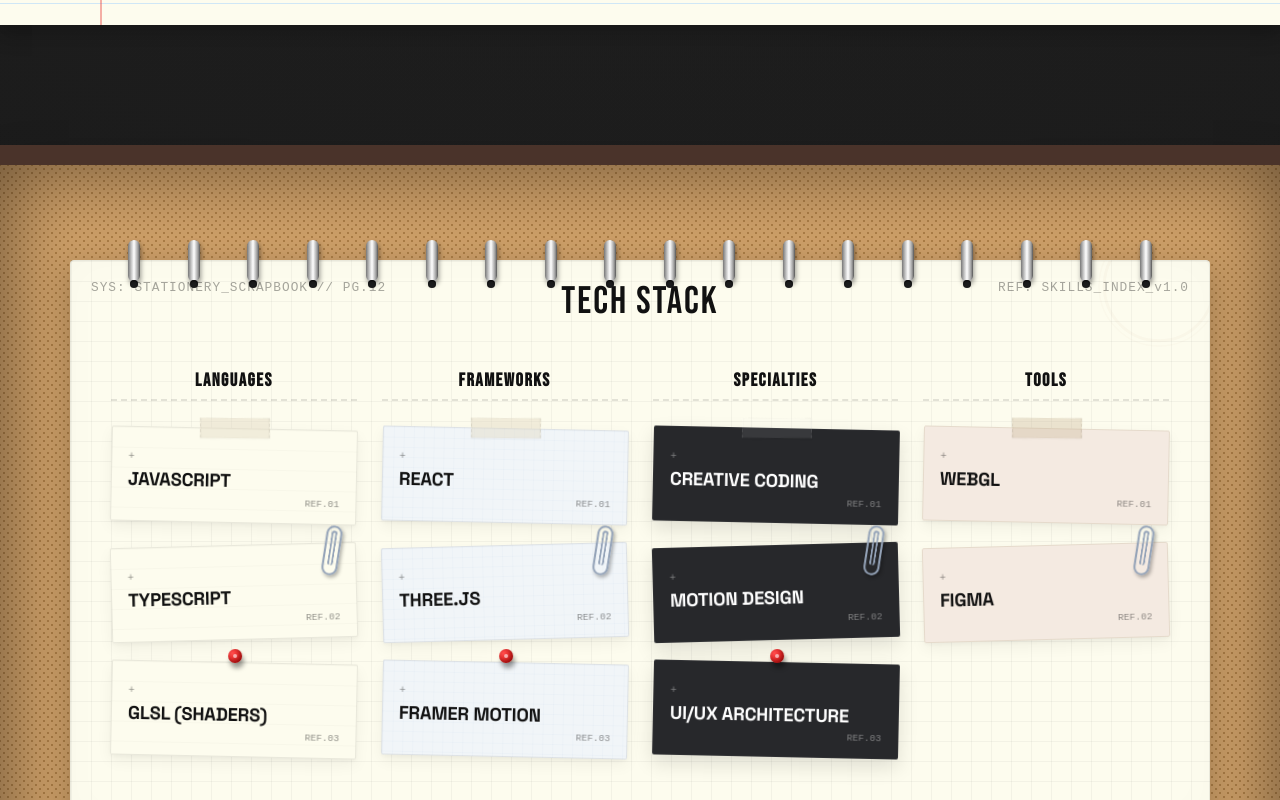
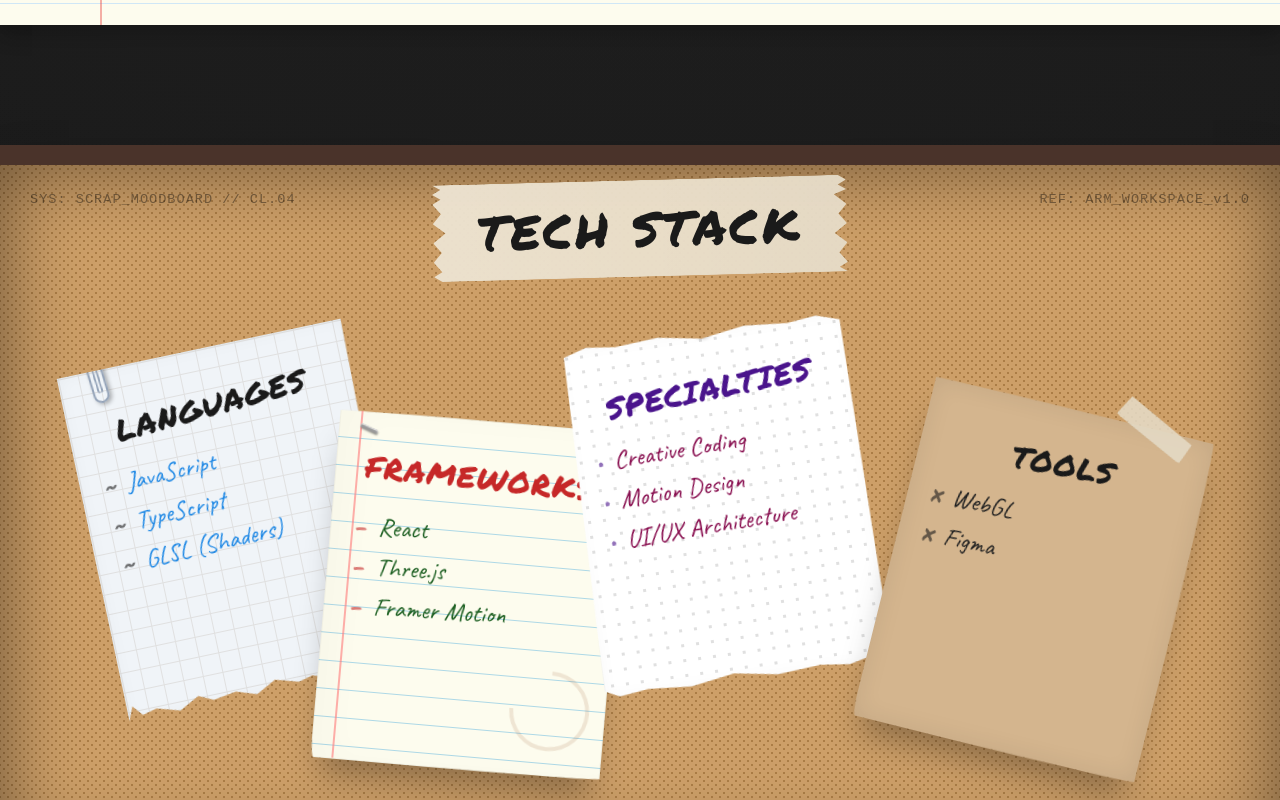
Before and after one commit to armaan-choudhary/armaan-portfolio, a React (Vite) app: page / in a window 1280 px wide. Shown: the part 4140-4940 px from the top of the page. Built offline with nearby package versions, Linux system fonts and the light colour scheme.

Commit message:
feat: enhance tech stack section with scrapbook realism
- Stagger scrapbook notes with more organic rotation and chaotic layout
- Add different handwritten ink colors for each paper scrap
- Update section title label to masking tape aesthetic

```diff
--- a/src/pages/Home.jsx
+++ b/src/pages/Home.jsx
@@ -264,79 +264,88 @@
             </motion.div>
           </div>
         </div>
-      </section>      <section className={styles.skillsSection} id="toolbox">
+      </section>
+
+      <section className={styles.skillsSection} id="toolbox">
         <div ref={pegboardRef} className={styles.pegboard}>
 
-          {/* Silver spiral binding rings at the top of the notebook */}
-          <div className={styles.spiralBinding}>
-            {Array.from({ length: 18 }).map((_, idx) => (
-              <div key={idx} className={styles.spiralRing} />
-            ))}
-          </div>
+          {/* Coffee stain floating on the wooden tabletop */}
+          <div className={styles.coffeeStain} style={{ bottom: 20, right: 30, opacity: 0.15, transform: 'scale(0.85)', pointerEvents: 'none', position: 'absolute' }} />
 
-          <div className={styles.notebookSheet}>
-            {/* Metadata parameters inside the page */}
-            <div className={styles.pegboardStencilLeft} style={{ top: 12, left: 20 }}>
-              <span style={{ fontSize: '0.8rem', color: 'rgba(0,0,0,0.35)', fontFamily: 'monospace', letterSpacing: '1px' }}>
-                SYS: STATIONERY_SCRAPBOOK // PG.12
+          {/* Metadata parameters on the desk */}
+          <div className={styles.pegboardStencilLeft} style={{ top: 20, left: 30 }}>
+            <span style={{ fontSize: '0.85rem', color: 'rgba(0,0,0,0.4)', fontFamily: 'monospace', letterSpacing: '1px' }}>
+              SYS: SCRAP_MOODBOARD // CL.04
             </span>
           </div>
-            <div className={styles.pegboardStencilRight} style={{ top: 12, right: 20 }}>
-              <span style={{ fontSize: '0.8rem', color: 'rgba(0,0,0,0.35)', fontFamily: 'monospace', letterSpacing: '1px' }}>
-                REF: SKILLS_INDEX_v1.0
+          <div className={styles.pegboardStencilRight} style={{ top: 20, right: 30 }}>
+            <span style={{ fontSize: '0.85rem', color: 'rgba(0,0,0,0.4)', fontFamily: 'monospace', letterSpacing: '1px' }}>
+              REF: ARM_WORKSPACE_v1.0
             </span>
           </div>
 
-            <div className={styles.pegboardTitle} style={{ top: 10, left: '50%', transform: 'translateX(-50%)', position: 'absolute', zIndex: 10 }}>
-              <span style={{ fontFamily: 'var(--font-heading)', fontSize: '2.4rem', letterSpacing: '2px', color: 'var(--charcoal)' }}>
-                TECH STACK
-              </span>
+          <div className={styles.pegboardTitleLabel}>
+            <span>TECH STACK</span>
           </div>
 
-            {/* Coffee stain inside the notebook page */}
-            <div className={styles.coffeeStain} style={{ bottom: -20, right: -25, opacity: 0.18, transform: 'scale(0.75)', pointerEvents: 'none' }} />
+          <div className={styles.scrapsBoardContainer}>
+            {["Languages", "Frameworks", "Specialties", "Tools"].map((category, catIdx) => {
+              // Rotation angles, offsets, and overlaps for messy collage effect
+              const tilts = [-12, 5, -8, 14];
+              const offsetsX = [30, -25, -60, -40];
+              const offsetsY = [-15, 60, -30, 45];
+              const zIndexes = [20, 21, 22, 23];   // Ensure they stack correctly
 
-            <div className={styles.stationeryGridContainer}>
-              {["Languages", "Frameworks", "Specialties", "Tools"].map((category) => (
-                <div key={category} className={styles.stationeryColumn}>
-                  <h3 className={styles.columnHeader}>{category.toUpperCase()}</h3>
-                  <div className={styles.columnCardsList}>
-                    {groupedSkills[category].map((skill, idx) => {
-                      // Slight natural visual tilt offset
-                      const tilt = (idx % 2 === 0) ? 1.2 : -1.5;
-                      // Cycle attachment decorations: 0 = Tape, 1 = Paperclip, 2 = Push-pin
-                      const attachmentType = idx % 3;
+              const tilt = tilts[catIdx];
+              const xOffset = offsetsX[catIdx];
+              const yOffset = offsetsY[catIdx];
+              const zBase = zIndexes[catIdx];
+
+              // Attachment type: 0 = Paperclip, 1 = Staple, 2 = Push-pin, 3 = Masking Tape
+              const attachmentType = catIdx;
+
+              // Hand-drawn bullets
+              const bullets = ["~", "-", "•", "x"];
+              const bullet = bullets[catIdx];
 
               return (
                 <motion.div
-                          key={skill.name}
-                          className={`${styles.stationeryCard} ${styles[`card${category}`]}`}
-                          style={{ rotate: tilt }}
+                  key={category}
+                  className={`${styles.scrapPaperCard} ${styles[`scrap${category}`]}`}
+                  style={{
+                    rotate: tilt,
+                    x: xOffset,
+                    y: yOffset,
+                    zIndex: zBase
+                  }}
                   whileHover={{
-                            scale: 1.04,
-                            rotate: tilt * 0.5,
-                            y: -5,
-                            zIndex: 15,
-                            boxShadow: "0 15px 30px rgba(0,0,0,0.18)"
+                    scale: 1.05,
+                    rotate: tilt * 0.2,
+                    y: yOffset - 15,
+                    zIndex: 30,
                   }}
-                          transition={{ type: "spring", stiffness: 300, damping: 18 }}
+                  transition={{ type: "spring", stiffness: 260, damping: 16 }}
                 >
-                          {attachmentType === 0 && <div className={styles.stationeryCardTape} />}
-                          {attachmentType === 1 && <div className={styles.paperClip} style={{ top: -18, right: 15, transform: 'rotate(10deg)' }} />}
+                  {/* Render the appropriate fastener */}
+                  {attachmentType === 0 && <div className={styles.paperClip} style={{ top: -18, left: 30, transform: 'rotate(-5deg)' }} />}
+                  {attachmentType === 1 && <div className={styles.staple} />}
                   {attachmentType === 2 && <div className={styles.pushPin} style={{ top: -14, left: '50%', transform: 'translateX(-50%)' }} />}
+                  {attachmentType === 3 && <div className={styles.stationeryCardTape} style={{ top: -12, right: 25, transform: 'rotate(25deg)' }} />}
 
-                          <div className={styles.stationeryCardContent}>
-                            <span className={styles.stationeryCardCrosshair}>+</span>
-                            <span className={styles.stationeryCardName}>{skill.name}</span>
-                            <span className={styles.stationeryCardIndex}>REF.0{idx + 1}</span>
-                          </div>
+                  {category === "Frameworks" && <div className={styles.scrapFrameworksMargin} />}
+                  <h3 className={styles.scrapTitle}>{category}</h3>
+
+                  <ul className={styles.scrapHandwrittenList}>
+                    {groupedSkills[category].map((skill) => (
+                      <li key={skill.name} className={styles.scrapHandwrittenItem}>
+                        <span className={styles.scrapCheckbox}>{bullet}</span>
+                        <span className={styles.scrapSkillName}>{skill.name}</span>
+                      </li>
+                    ))}
+                  </ul>
                 </motion.div>
               );
             })}
-                  </div>
-                </div>
-              ))}
-            </div>
           </div>
 
           <div className={styles.pegboardLedge} />
--- a/src/pages/Home.module.css
+++ b/src/pages/Home.module.css
@@ -787,58 +787,6 @@
   overflow: hidden;
 }
 
-.spiralBinding {
-  position: absolute;
-  top: 75px; /* Positioned right where the notebook sheet starts */
-  left: 10%;
-  right: 10%;
-  height: 30px;
-  display: flex;
-  justify-content: space-between;
-  pointer-events: none;
-  z-index: 100;
-}
-
-.spiralRing {
-  width: 12px;
-  height: 42px;
-  background: linear-gradient(to right, #777, #ccc 30%, #fff 50%, #999 85%, #555);
-  border-radius: 6px;
-  box-shadow: 1px 3px 5px rgba(0,0,0,0.4);
-  position: relative;
-}
-.spiralRing::after {
-  content: '';
-  position: absolute;
-  bottom: -6px;
-  left: 50%;
-  transform: translateX(-50%);
-  width: 8px;
-  height: 8px;
-  background: #1a1b1c;
-  border-radius: 50%;
-  box-shadow: inset 0 1px 2px rgba(0,0,0,0.8);
-}
-
-.notebookSheet {
-  background-color: #fdfcee; /* Yellow pad cream paper matching about section */
-  background-image:
-    linear-gradient(rgba(0, 0, 0, 0.04) 1px, transparent 1px),
-    linear-gradient(90deg, rgba(0, 0, 0, 0.04) 1px, transparent 1px);
-  background-size: 20px 20px;
-  border: 1px solid rgba(0, 0, 0, 0.08);
-  border-radius: 4px;
-  padding: 70px 40px 45px 40px;
-  box-shadow:
-    0px 8px 30px rgba(0,0,0,0.22),
-    inset 0 0 40px rgba(0,0,0,0.02);
-  width: 95%;
-  max-width: 1200px;
-  position: relative;
-  overflow: hidden;
-  box-sizing: border-box;
-}
-
 .pegboardStencilLeft, .pegboardStencilRight {
   position: absolute;
   pointer-events: none;
@@ -846,161 +794,226 @@
   z-index: 10;
 }
 
-/* Stationery Grid */
-.stationeryGridContainer {
-  display: grid;
-  grid-template-columns: repeat(4, 1fr);
-  gap: 25px;
-  width: 100%;
-  margin-top: 40px;
-  margin-bottom: 20px;
+.pegboardTitleLabel {
+  position: absolute;
+  top: 15px;
+  left: 50%;
+  transform: translateX(-50%) rotate(-1.5deg);
+  background-color: rgba(235, 225, 205, 0.95); /* Masking tape base */
+  background-image: linear-gradient(90deg, rgba(255,255,255,0.1) 0%, rgba(255,255,255,0) 50%, rgba(0,0,0,0.02) 100%);
+  padding: 10px 45px;
+  box-shadow:
+    0px 3px 6px rgba(0,0,0,0.15),
+    inset 0 0 2px rgba(0,0,0,0.05);
+  color: #1a1a1a;
+  z-index: 10;
+  display: flex;
+  align-items: center;
+  justify-content: center;
+  font-family: var(--font-marker);
+  font-size: 3rem;
+  letter-spacing: 3px;
+  /* Torn tape edges on left and right */
+  clip-path: polygon(
+    2% 0%, 98% 0%,
+    100% 5%, 98% 10%, 100% 15%, 97% 20%, 100% 30%, 98% 40%, 100% 50%, 97% 60%, 100% 70%, 98% 80%, 100% 90%, 98% 95%, 100% 100%,
+    2% 100%,
+    0% 95%, 2% 90%, 0% 80%, 2% 70%, 0% 60%, 3% 50%, 0% 40%, 2% 30%, 0% 20%, 2% 15%, 0% 10%, 2% 5%, 0% 0%
+  );
 }
 
-
-
-@media (max-width: 950px) {
-  .stationeryGridContainer {
-    grid-template-columns: repeat(2, 1fr);
-    gap: 25px;
-  }
+/* Remove the top piece of tape since the title IS the tape now */
+.pegboardTitleLabel::before {
+  display: none;
 }
 
-@media (max-width: 540px) {
-  .stationeryGridContainer {
-    grid-template-columns: 1fr;
-    gap: 30px;
-  }
+.scrapsBoardContainer {
+  display: flex;
+  flex-wrap: wrap;
+  justify-content: center;
+  align-items: center;
+  width: 100%;
+  max-width: 1300px;
+  margin-top: 100px;
+  margin-bottom: 50px;
+  position: relative;
+  z-index: 20;
 }
 
-.stationeryColumn {
-  display: flex;
-  flex-direction: column;
-  gap: 15px;
-  min-width: 0; /* Prevents flex items from overflowing container */
-}
-
-.columnHeader {
-  font-family: var(--font-heading);
-  font-size: 1.15rem;
-  font-weight: 800;
-  color: var(--charcoal);
-  text-align: center;
-  letter-spacing: 1.5px;
-  border-bottom: 2px dashed rgba(0,0,0,0.1);
-  padding-bottom: 8px;
-  margin-bottom: 12px;
-}
-
-.columnCardsList {
-  display: flex;
-  flex-direction: column;
-  gap: 22px;
-}
-
-/* Cards */
-.stationeryCard {
+.scrapPaperCard {
   position: relative;
-  background-color: #ffffff;
-  border: 1px solid rgba(0,0,0,0.08);
-  border-radius: 2px;
-  padding: 24px 16px 14px 16px;
+  width: 290px;
+  min-height: 350px;
+  padding: 40px 25px 30px 25px;
   box-shadow:
-    0px 2px 4px rgba(0,0,0,0.04),
-    0px 6px 15px rgba(0,0,0,0.05);
+    0px 20px 25px rgba(0,0,0,0.35),
+    inset 0 0 15px rgba(0,0,0,0.03);
   box-sizing: border-box;
   display: flex;
   flex-direction: column;
-  cursor: default;
+  cursor: grab;
+}
+
+.scrapPaperCard:active {
+  cursor: grabbing;
+}
+
+/* Fasteners */
+.staple {
+  position: absolute;
+  top: 15px;
+  left: 20px;
+  width: 18px;
+  height: 4px;
+  background-color: #999;
+  border-radius: 1px;
+  box-shadow: 1px 1px 2px rgba(0,0,0,0.4), inset 0 1px 1px rgba(255,255,255,0.8);
+  transform: rotate(20deg);
+  z-index: 10;
 }
 
 .stationeryCardTape {
   position: absolute;
-  top: -11px;
-  left: 50%;
-  transform: translateX(-50%) rotate(-1deg);
-  width: 70px;
-  height: 20px;
-  background-color: rgba(225, 215, 190, 0.42); /* Matte masking tape */
-  box-shadow: inset 0 0 2px rgba(0,0,0,0.05), 0 1px 2px rgba(0,0,0,0.04);
-  border-left: 1px dashed rgba(0,0,0,0.08);
-  border-right: 1px dashed rgba(0,0,0,0.08);
+  width: 80px;
+  height: 24px;
+  background-color: rgba(230, 220, 200, 0.85); /* Masking tape */
+  box-shadow: inset 0 0 2px rgba(0,0,0,0.05), 0 1px 2px rgba(0,0,0,0.1);
+  /* ragged edges */
+  clip-path: polygon(2% 0, 98% 5%, 100% 95%, 95% 100%, 5% 98%, 0% 95%);
   z-index: 10;
 }
 
-.stationeryCardContent {
+/* Scrap Types */
+.scrapLanguages {
+  background-color: #f0f4f8; /* Graph paper */
+  background-image:
+    repeating-linear-gradient(#e0e0e0 0 1px, transparent 1px 100%),
+    repeating-linear-gradient(90deg, #e0e0e0 0 1px, transparent 1px 100%);
+  background-size: 20px 20px;
+  /* Torn edges using clip-path magic to simulate tearing at the bottom */
+  clip-path: polygon(0% 0%, 100% 0%, 98% 97%, 95% 100%, 88% 98%, 85% 99%, 78% 97%, 72% 100%, 65% 98%, 60% 99%, 52% 97%, 45% 100%, 38% 98%, 30% 99%, 25% 97%, 18% 100%, 10% 98%, 5% 99%, 2% 96%, 0% 100%);
+  border: 1px solid rgba(0,0,0,0.05);
+}
+
+.scrapFrameworks {
+  background-color: #fdfcee; /* Yellow legal pad */
+  background-image: repeating-linear-gradient(transparent, transparent 27px, #add8e6 27px, #add8e6 28px);
+  border-radius: 255px 5px 225px 3px / 2px 255px 3px 25px;
+  border: 1px solid rgba(0,0,0,0.05);
+  box-shadow: inset 20px 0 30px rgba(0,0,0,0.02), 0px 25px 30px -10px rgba(0,0,0,0.3);
+}
+
+/* Coffee Stain */
+.scrapFrameworks::before {
+  content: '';
+  position: absolute;
+  right: 15px;
+  bottom: 25px;
+  width: 80px;
+  height: 80px;
+  border: 4px solid rgba(139, 69, 19, 0.12);
+  border-radius: 50%;
+  border-left-color: transparent;
+  transform: rotate(45deg);
+  pointer-events: none;
+}
+
+.scrapFrameworksMargin {
+  position: absolute;
+  left: 20px;
+  top: 0;
+  bottom: 0;
+  width: 2px;
+  background-color: #ff7b7b; /* red margin line */
+  opacity: 0.6;
+}
+
+.scrapSpecialties {
+  background-color: #fff;
+  background-image: radial-gradient(#e0e0e0 1.5px, transparent 1.5px);
+  background-size: 15px 15px;
+  /* Torn edge top and bottom */
+  clip-path: polygon(2% 2%, 10% 0%, 20% 1%, 35% 0%, 50% 2%, 65% 0%, 80% 1%, 90% 0%, 98% 2%, 100% 100%, 95% 98%, 85% 100%, 75% 99%, 60% 100%, 45% 98%, 30% 100%, 15% 99%, 5% 100%, 0% 98%);
+  border: 1px solid rgba(0,0,0,0.05);
+}
+
+.scrapTools {
+  background-color: #d4b58e; /* Brown craft paper */
+  border-radius: 255px 5px 225px 3px / 2px 255px 3px 25px;
+  box-shadow: inset 0 0 25px rgba(0,0,0,0.08), 0px 25px 30px -10px rgba(0,0,0,0.3);
+}
+
+/* Typography inside scraps */
+.scrapTitle {
+  font-family: var(--font-marker);
+  font-size: 1.9rem;
+  text-transform: uppercase;
+  color: #1a1a1a;
+  text-align: center;
+  margin-bottom: 25px;
+  transform: rotate(-3.5deg);
+  letter-spacing: 1px;
+  position: relative;
+  z-index: 2;
+}
+
+.scrapHandwrittenList {
+  list-style: none;
+  padding: 0;
   display: flex;
   flex-direction: column;
-  justify-content: space-between;
-  height: 100%;
-  min-height: 55px;
+  gap: 12px;
+  margin: 0;
+  position: relative;
+  z-index: 2;
+  transform: rotate(-1.5deg);
 }
 
-.stationeryCardCrosshair {
-  font-family: monospace;
-  font-size: 0.65rem;
-  opacity: 0.45;
-  align-self: flex-start;
-  line-height: 1;
+.scrapHandwrittenItem {
+  font-family: var(--font-handwritten);
+  font-size: 1.6rem;
+  color: var(--blue-ink);
+  display: flex;
+  align-items: center;
+  gap: 10px;
+  line-height: 1.1;
 }
 
-.stationeryCardName {
-  font-family: var(--font-body);
-  font-size: 1.15rem;
-  font-weight: 800;
-  text-transform: uppercase;
-  letter-spacing: -0.2px;
-  margin: 6px 0;
-  line-height: 1.25;
-  color: var(--charcoal);
+.scrapCheckbox {
+  color: #1a1a1a;
+  opacity: 0.6;
+  font-size: 1.3rem;
+  font-family: var(--font-marker);
 }
 
-.stationeryCardIndex {
-  font-family: monospace;
-  font-size: 0.6rem;
-  opacity: 0.45;
-  align-self: flex-end;
-  line-height: 1;
+.scrapSkillName {
+  flex: 1;
 }
 
-/* Paper category designs */
-.cardLanguages {
-  background-color: #fdfcee; /* Yellow pad cream */
-  background-image: linear-gradient(rgba(0,0,0,0.02) 1px, transparent 1px);
-  background-size: 100% 20px;
+/* Specific text color tweaks */
+.scrapLanguages .scrapHandwrittenItem {
+  color: var(--blue-ink); /* Blue pen for graph paper */
 }
 
-.cardFrameworks {
-  background-color: #f1f5f8; /* Graph paper light blue */
-  background-image:
-    linear-gradient(rgba(0, 100, 200, 0.02) 1px, transparent 1px),
-    linear-gradient(90deg, rgba(0, 100, 200, 0.02) 1px, transparent 1px);
-  background-size: 10px 10px;
+.scrapFrameworks .scrapTitle, .scrapFrameworks .scrapCheckbox {
+  color: #c62828; /* Red marker on yellow pad */
+}
+.scrapFrameworks .scrapTitle {
+  transform: rotate(1deg);
+}
+.scrapFrameworks .scrapHandwrittenItem {
+  color: #1b5e20; /* Dark forest green pen */
 }
 
-.cardSpecialties {
-  background-color: #27282b; /* Tech carbon black */
-  border-color: rgba(255,255,255,0.04);
-  box-shadow: 0px 8px 20px rgba(0,0,0,0.12);
+.scrapSpecialties .scrapTitle, .scrapSpecialties .scrapCheckbox {
+  color: #4a148c; /* Purple marker */
 }
-.cardSpecialties .stationeryCardName {
-  color: #ffffff;
-}
-.cardSpecialties .stationeryCardCrosshair,
-.cardSpecialties .stationeryCardIndex {
-  color: #bbb;
-  opacity: 0.6;
-}
-.cardSpecialties .stationeryCardTape {
-  background-color: rgba(255,255,255,0.08); /* Frosted white/clear tape */
-  border-color: rgba(255,255,255,0.1);
+.scrapSpecialties .scrapHandwrittenItem {
+  color: #880e4f; /* Magenta/Burgundy pen */
 }
 
-.cardTools {
-  background-color: #f4eae1; /* Kraft cardboard paper */
-  border-color: #e5dacb;
-}
-.cardTools .stationeryCardTape {
-  background-color: rgba(200, 180, 150, 0.35); /* darker kraft tape */
+.scrapTools .scrapHandwrittenItem {
+  color: #212121; /* Black pen on craft paper */
 }
 
 .pegboardLedge {
```
Lines whose indentation alone changed are shown as unchanged.
